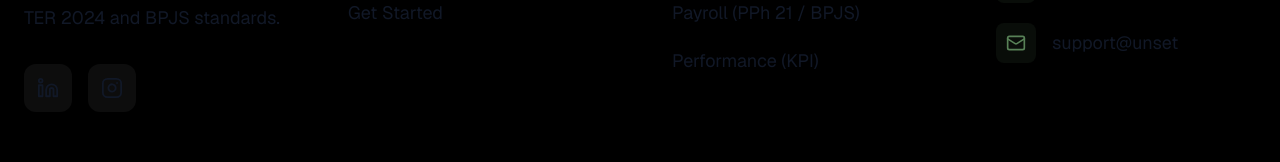
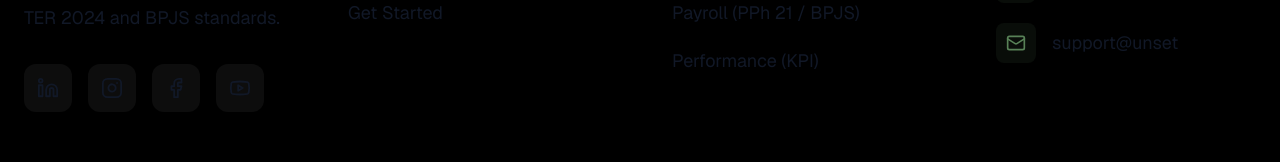
Before and after one commit to afdhalrizki/hrms, a Next.js app in the folder frontend/: page /en/about in a window 1280 px wide. Shown: the part 2348-2510 px from the top of the page. Built offline with nearby package versions, Linux system fonts and the light colour scheme; no server answers.

Commit message:
feat: add Facebook and Youtube social media icons to PublicFooter

```diff
--- a/frontend/src/components/layout/PublicFooter.tsx
+++ b/frontend/src/components/layout/PublicFooter.tsx
@@ -2,7 +2,7 @@
 
 import React from 'react';
 import { Link } from '@/i18n/routing';
-import { Instagram, Linkedin, Mail, MapPin, Phone } from 'lucide-react';
+import { Instagram, Linkedin, Facebook, Youtube, Mail, MapPin, Phone } from 'lucide-react';
 import { getSupportEmail } from '@/lib/api';
 import { useTranslations } from 'next-intl';
 
@@ -31,6 +31,12 @@ export const PublicFooter = () => {
               </a>
               <a href="#" className="h-12 w-12 rounded-xl bg-white/5 flex items-center justify-center hover:bg-primary/20 hover:text-primary transition-all group">
                 <Instagram size={22} className="group-hover:scale-110 transition-transform" />
+              </a>
+              <a href="#" className="h-12 w-12 rounded-xl bg-white/5 flex items-center justify-center hover:bg-primary/20 hover:text-primary transition-all group">
+                <Facebook size={22} className="group-hover:scale-110 transition-transform" />
+              </a>
+              <a href="#" className="h-12 w-12 rounded-xl bg-white/5 flex items-center justify-center hover:bg-primary/20 hover:text-primary transition-all group">
+                <Youtube size={22} className="group-hover:scale-110 transition-transform" />
               </a>
             </div>
           </div>
```
